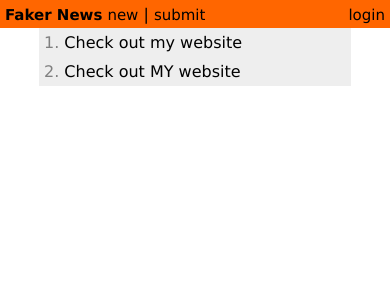
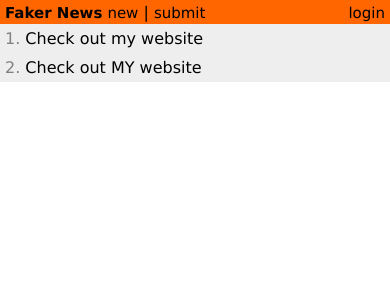
Before and after one commit to wtaylor45/hacker-news-clone, a React (Create React App) app: page / in a window 390 px wide. Shown: the top 300 px of the page. Built offline with nearby package versions, Linux system fonts and the light colour scheme.

Commit message:
Fixed header on mobile

```diff
--- a/src/App.js
+++ b/src/App.js
@@ -11,7 +11,7 @@ const Root = styled.div`
 
 const Container = styled.div`
   height: 100%;
-  width: 80vw;
+  width: 85vw;
   margin: 8px;
   display: flex;
   flex-direction: column;
@@ -19,6 +19,7 @@ const Container = styled.div`
 
   @media only screen and (max-width: 768px) {
       margin: 0px;
+      width: 100vw;
   }
 `
 
--- a/src/presentational/Header.js
+++ b/src/presentational/Header.js
@@ -8,11 +8,10 @@ const Div = styled.div`
     flex-direction: row;
     align-items: center;
     width: 100%;
-    min-height: 28px;
+    min-height: 24px;
     background-color: #f60;
 
     @media only screen and (max-width: 768px) {
-        width: 100vw;
         flex-wrap: wrap;
     }
 `
```
